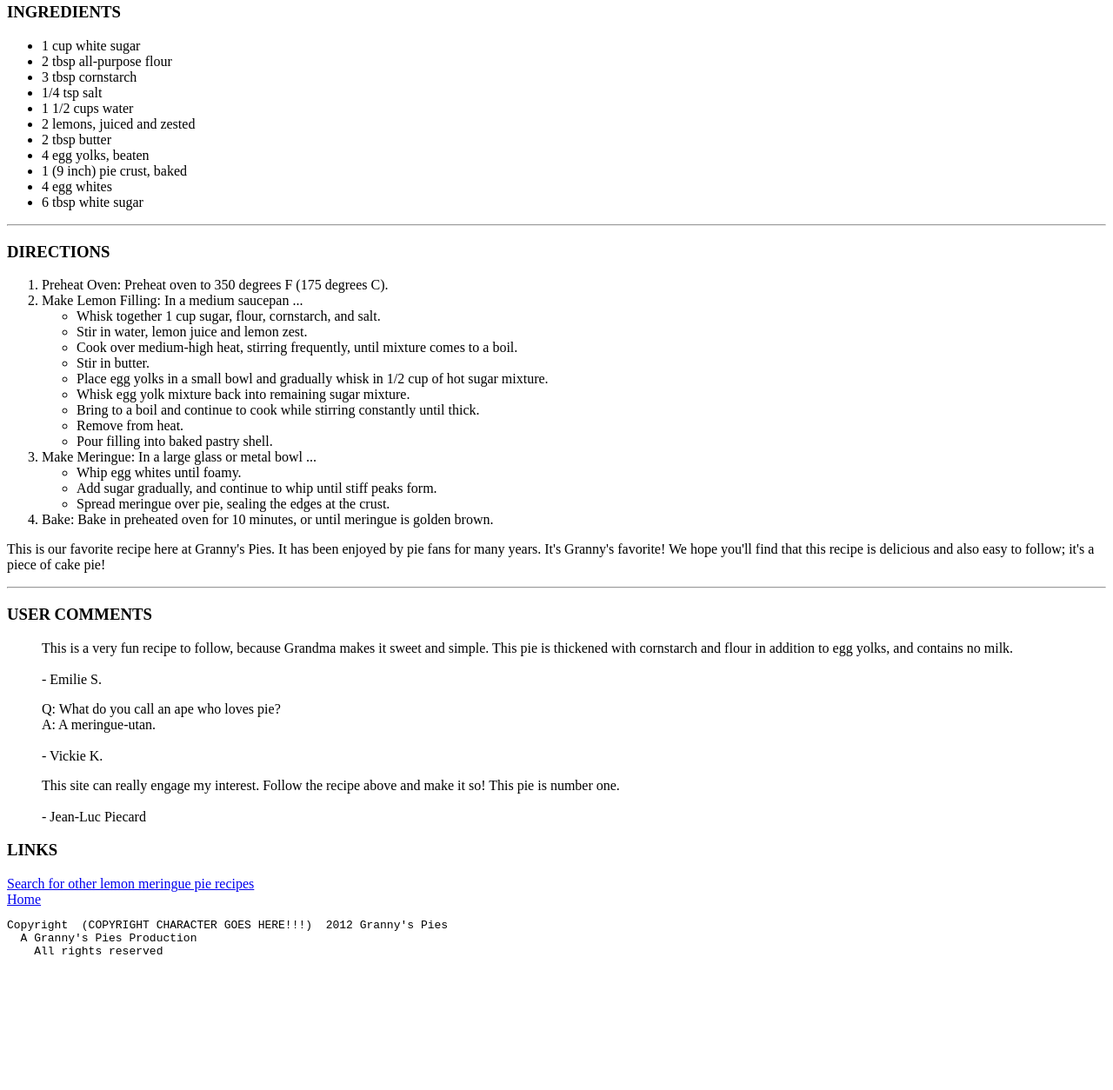
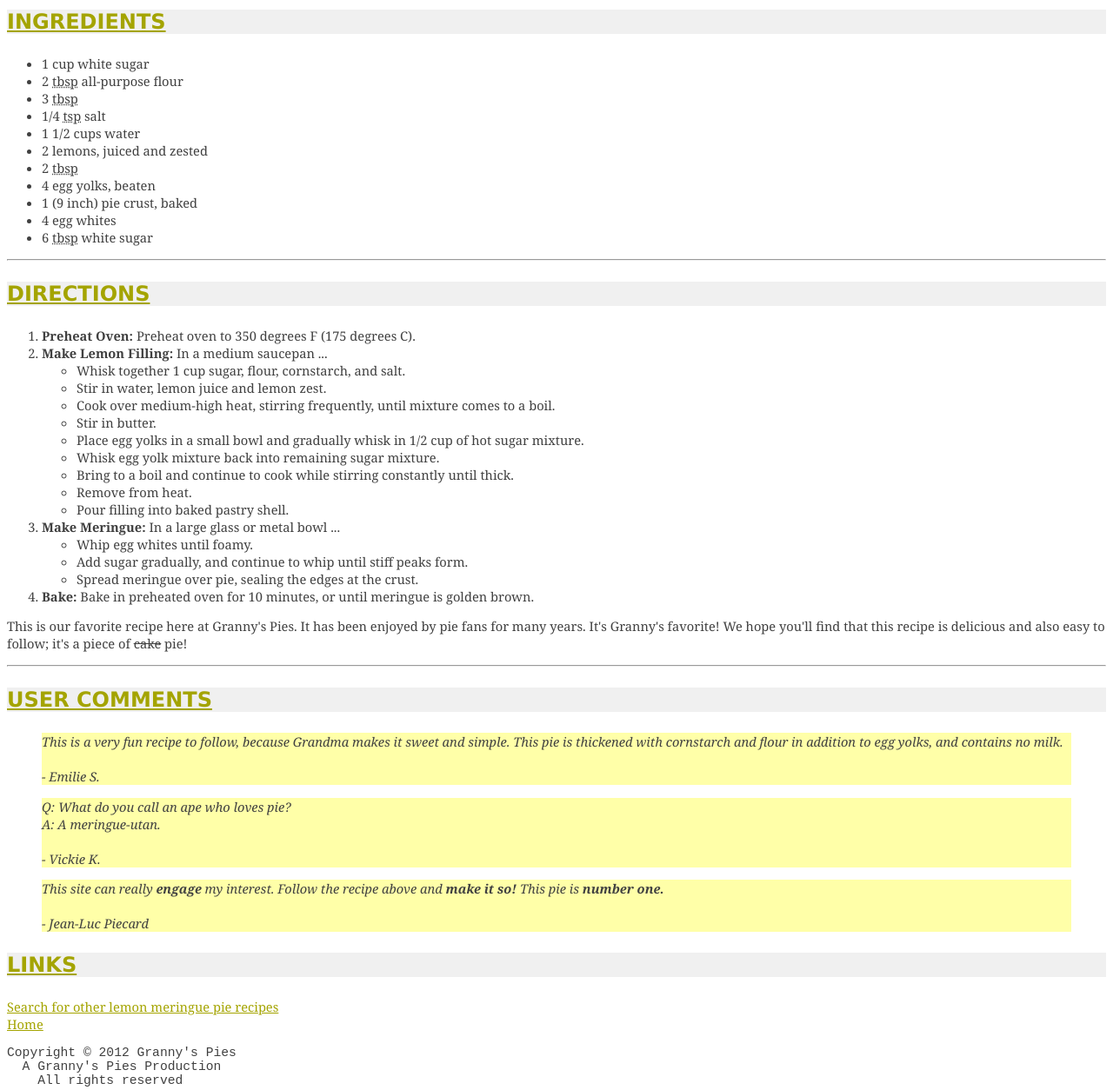
Before and after one commit to cdimit/epl425.hw2, a plain HTML site: page Assignment2/pie.html in a window 1280 px wide. Shown: the part 443-1697 px from the top of the page at 87% size. Before the commit the page ends 1558 px from the top, so only its background shows below. Drawn offline with Linux system fonts and the light colour scheme.

Commit message:
finish pie.html and recipe.css

```diff
--- a/Assignment2/pie.html
+++ b/Assignment2/pie.html
@@ -1,3 +1,9 @@
+<html>
+<head>
+<link rel="stylesheet" type="text/css" href="recipe.css">
+</head>
+
+<body>
 <h1>Grandma's Lemon Meringue Pie</h1>
 
 <img alt="lemon meringue pie" src="https://goo.gl/BQBLe9" width="25%" />
@@ -13,23 +19,23 @@
 
 <ul>
     <li>1 cup white sugar</li>
-    <li>2 tbsp all-purpose flour</li>
-    <li>3 tbsp cornstarch</li>
-    <li>1/4 tsp salt</li>
+    <li>2 <abbr title="tablespoons">tbsp</abbr> all-purpose flour</li>
+    <li>3 <abbr title="tablespoons">tbsp<abbr cornstarch</li>
+    <li>1/4 <abbr title="teaspoon">tsp</abbr> salt</li>
     <li>1 1/2 cups water</li>
     <li>2 lemons, juiced and zested</li>
-    <li>2 tbsp butter</li>
+    <li>2 <abbr title="tablespoons">tbsp<abbr butter</li>
     <li>4 egg yolks, beaten</li>
     <li>1 (9 inch) pie crust, baked</li>
     <li>4 egg whites</li>
-    <li>6 tbsp white sugar</li>
+    <li>6 <abbr title="tablespoons">tbsp</abbr> white sugar</li>
   </ul>
 <hr>
 <h3>DIRECTIONS</h3>
 
 <ol>
-    <li>Preheat Oven: Preheat oven to 350 degrees F (175 degrees C).</li>
-    <li>Make Lemon Filling: In a medium saucepan ...
+    <li><strong>Preheat Oven:</strong> Preheat oven to 350 degrees F (175 degrees C).</li>
+    <li><strong>Make Lemon Filling:</strong> In a medium saucepan ...
       <ul>
         <li>Whisk together 1 cup sugar, flour, cornstarch, and salt.</li>
         <li>Stir in water, lemon juice and lemon zest.</li>
@@ -42,17 +48,17 @@
         <li>Pour filling into baked pastry shell.</li>
       </ul>
     </li>
-    <li>Make Meringue: In a large glass or metal bowl ...
+    <li><strong>Make Meringue:</strong> In a large glass or metal bowl ...
       <ul>
         <li>Whip egg whites until foamy.</li>
         <li>Add sugar gradually, and continue to whip until stiff peaks form.</li>
         <li>Spread meringue over pie, sealing the edges at the crust.</li>
       </ul>
     </li>
-    <li>Bake: Bake in preheated oven for 10 minutes, or until meringue is golden brown.</li>
+    <li><strong>Bake:</strong> Bake in preheated oven for 10 minutes, or until meringue is golden brown.</li>
 </ol>
 
-<p>This is our favorite recipe here at Granny's Pies. It has been enjoyed by pie fans for many years. It's Granny's favorite! We hope you'll find that this recipe is delicious and also easy to follow; it's a piece of cake pie!</p>
+<p>This is our favorite recipe here at Granny's Pies. It has been enjoyed by pie fans for many years. It's Granny's favorite! We hope you'll find that this recipe is delicious and also easy to follow; it's a piece of <strike>cake</strike> pie!</p>
 <hr>
 <h3>USER COMMENTS</h3>
 
@@ -67,7 +73,7 @@
     - Vickie K.
 </blockquote>
 
-<blockquote>This site can really engage my interest. Follow the recipe above and make it so! This pie is number one.<br>
+<blockquote>This site can really <strong>engage</strong> my interest. Follow the recipe above and <strong>make it so!</strong> This pie is <strong>number one.</strong><br>
 <br>
     - Jean-Luc Piecard
 </blockquote>
@@ -76,10 +82,13 @@
 
 <a href="https://www.google.com/search?q=lemon%2Bmeringue%2Bpie%2Brecipe&amp;start=10">Search for other lemon meringue pie recipes</a>
 <br>
-<a href="/index.html">Home</a>
+<a href="index.html">Home</a>
 
 <pre>
-Copyright  (COPYRIGHT CHARACTER GOES HERE!!!)  2012 Granny's Pies
+Copyright &#169; 2012 Granny's Pies
   A Granny's Pies Production
     All rights reserved
 </pre>
+
+</body>
+</html>
--- a/Assignment2/recipe.css
+++ b/Assignment2/recipe.css
@@ -0,0 +1,33 @@
+h1 {
+  text-align: center;
+  font-weight: bold;
+  font-size: 22pt;
+}
+
+h3 {
+  font-size: 18pt;
+  font-style: normal;
+}
+
+h1, h3 {
+  background-color: #f0f0f0;
+  color: #a4a400;
+  text-decoration: underline;
+  font-family: "Lucida Sans Unicode", "Helvetica", "Arial", sans-serif;
+}
+
+body {
+  background-color: white;
+  color: #404040;
+  font-size: 11pt;
+  font-family: "Georgia", "Garamond", serif;
+}
+
+blockquote {
+  background-color: #ffffa8;
+  font-style: italic;
+}
+
+a {
+    color: #a4a400;
+}
```
